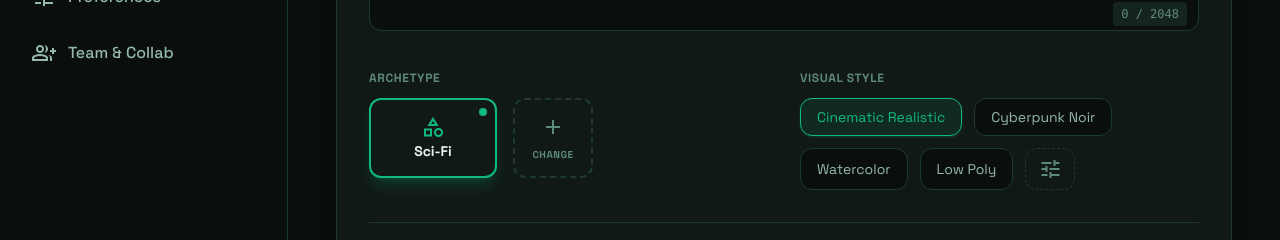
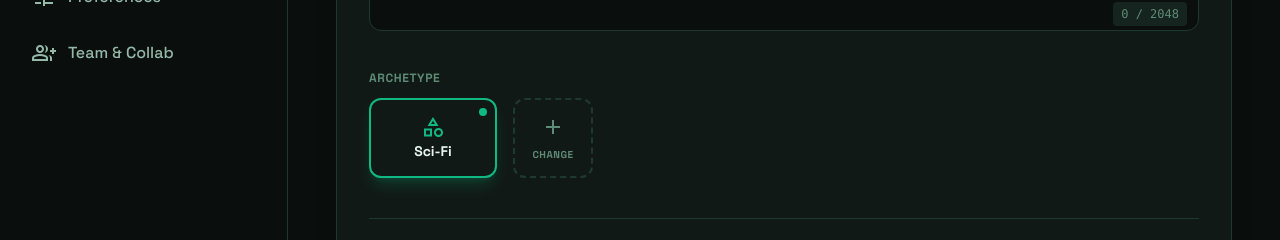
Before and after one commit to OnTrak-Tech/OT-Muse, a Next.js app in the folder frontend/: page /worlds/create in a window 1280 px wide. Shown: the part 470-710 px from the top of the page. Built offline with nearby package versions, Linux system fonts and the light colour scheme; no server answers.

Commit message:
refactor(create-world): remove visual style selection
- Removed Visual Style picker UI and associated state from Create World page per user request
- Removed obsolete test from page.test.tsx
- All remaining tests passing

```diff
--- a/frontend/src/app/worlds/create/page.tsx
+++ b/frontend/src/app/worlds/create/page.tsx
@@ -10,7 +10,6 @@ export default function CreateWorldPage() {
     const [prompt, setPrompt] = useState("");
     // Default to Sci-Fi, but will be overwritten if user has an archetype in session
     const [archetype, setArchetype] = useState("Sci-Fi");
-    const [visualStyle, setVisualStyle] = useState("Cinematic Realistic");
     const [isAdvancedOpen, setIsAdvancedOpen] = useState(false);
 
     useEffect(() => {
@@ -33,8 +32,6 @@ export default function CreateWorldPage() {
             default: return "category"; // fallback
         }
     };
-
-    const styles = ["Cinematic Realistic", "Cyberpunk Noir", "Watercolor", "Low Poly"];
 
     return (
         <div className="bg-background min-h-screen flex overflow-hidden">
@@ -117,29 +114,6 @@ export default function CreateWorldPage() {
                                         </button>
                                     </div>
                                 </div>
-
-                                {/* Visual Style Selection */}
-                                <div>
-                                    <label className="text-xs font-bold text-text-muted uppercase tracking-wider block mb-3">Visual Style</label>
-                                    <div className="flex flex-wrap gap-3">
-                                        {styles.map((style) => (
-                                            <button
-                                                key={style}
-                                                onClick={() => setVisualStyle(style)}
-                                                className={`px-4 py-2 rounded-xl text-sm transition-all border ${visualStyle === style
-                                                    ? "bg-primary/10 text-primary border-primary shadow-sm shadow-primary/20"
-                                                    : "bg-background text-text-secondary border-border hover:border-text-muted hover:text-foreground"
-                                                    }`}
-                                            >
-                                                {style}
-                                            </button>
-                                        ))}
-                                        {/* Custom Settings button */}
-                                        <button className="px-3 py-2 rounded-xl text-text-muted border border-dashed border-border hover:border-text-secondary hover:text-foreground transition-all flex items-center justify-center">
-                                            <span className="material-symbols-outlined text-[18px]">tune</span>
-                                        </button>
-                                    </div>
-                                </div>
                             </div>
 
                             {/* Advanced Configuration Accordion */}
```
Also changed, not shown: 1 other file (tests, documents, lock files or other folders).
